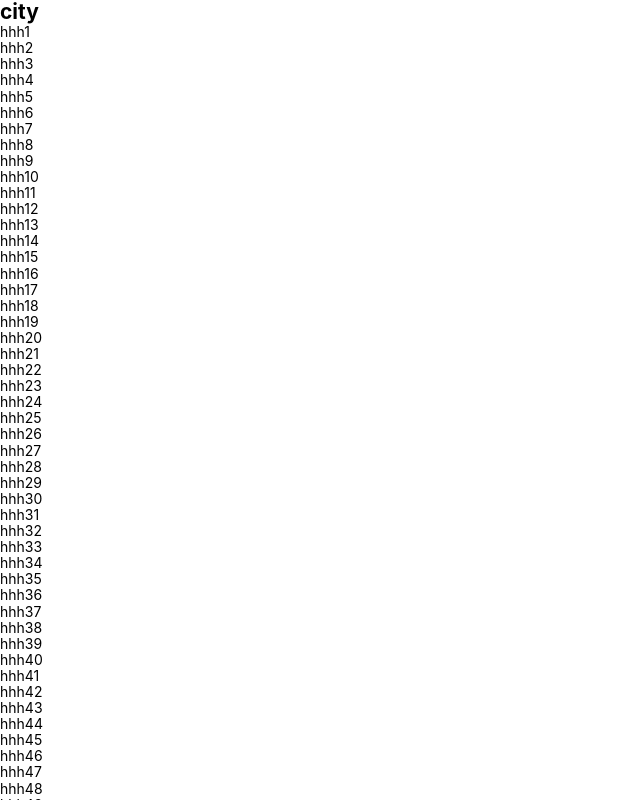
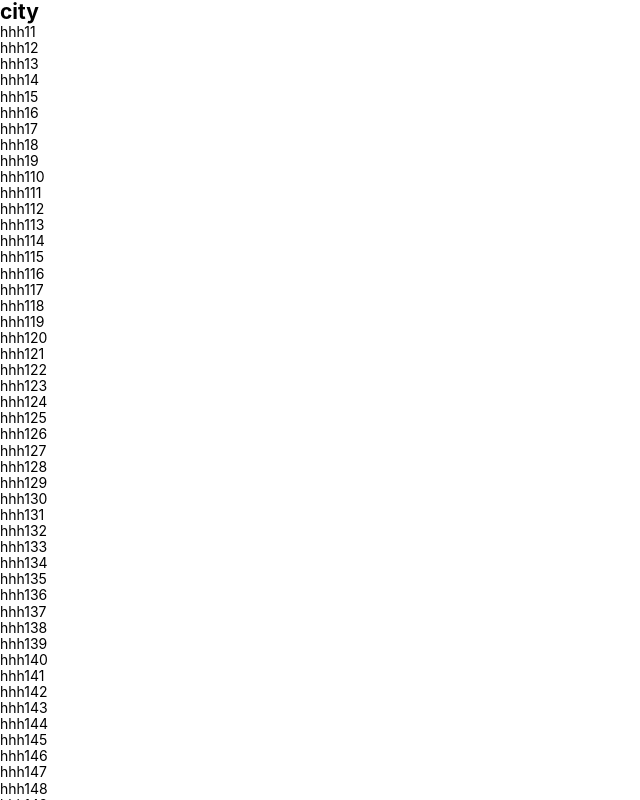
Before and after one commit to Kaisa-coder/hy-trip, a Vue app: page /#/city in a window 1280 px wide. Shown: the whole page, without its empty margins (0-640 px from the left). Built offline with nearby package versions, Linux system fonts and the light colour scheme.

Commit message:
feat/新增home、city模块

```diff
--- a/src/views/city/city.vue
+++ b/src/views/city/city.vue
@@ -6,7 +6,7 @@
   <div class="city top-page">
     <h2>city</h2>
     <template v-for="item in 100" :key="item">
-      <div>hhh{{ item }}</div>
+      <div>hhh1{{ item }}</div>
     </template>
   </div>
 </template>
```
